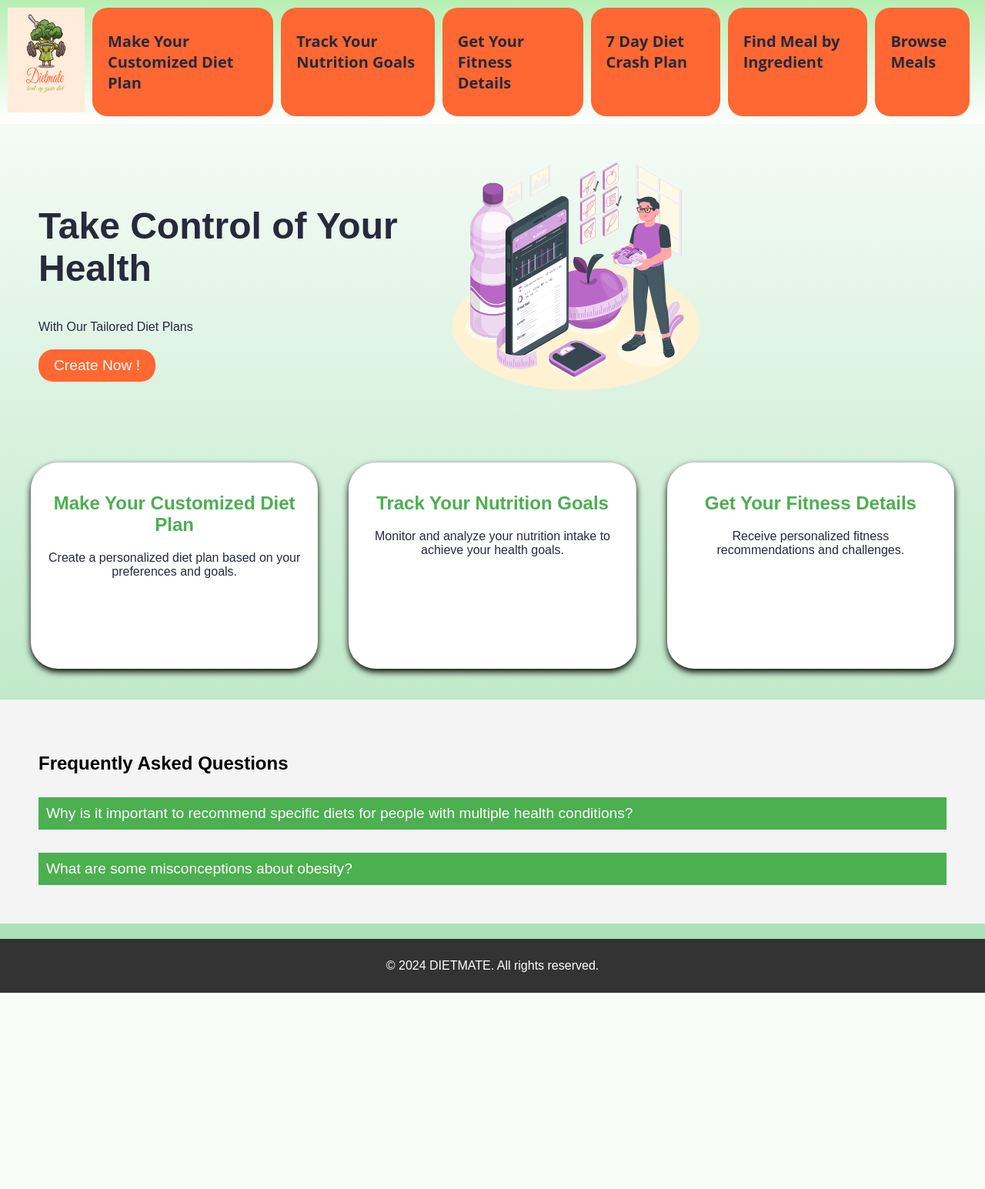
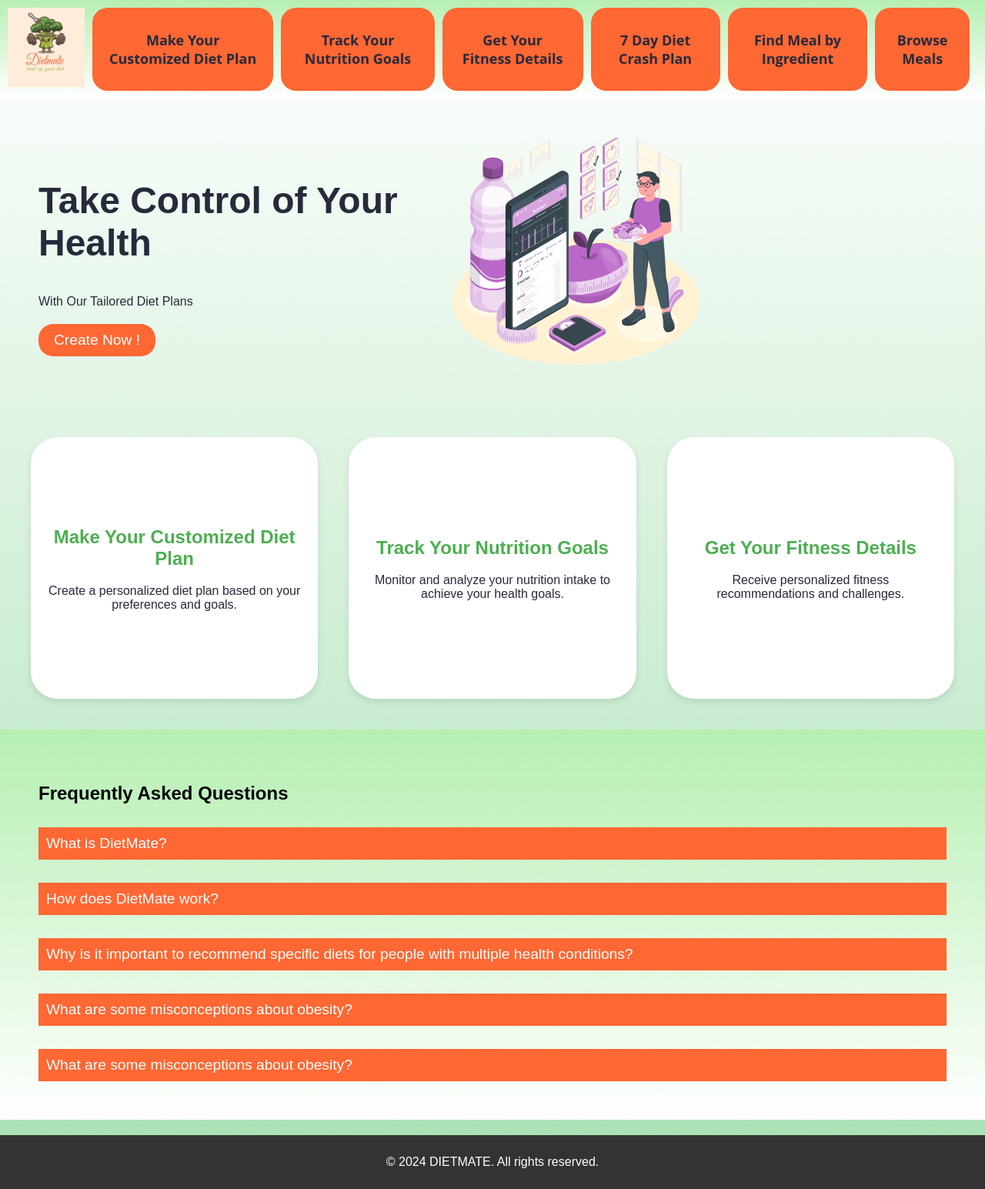
Before and after one commit to utkarsh-2706/DIETMATE---Presonalized-Diet-Recommendations, a PHP site: page / in a window 1280 px wide. Shown: the whole page at 77% size. Before the commit the page ends 1290 px from the top, so only its background shows below. Run offline with PHP 8.4, Linux system fonts and the light colour scheme; some web fonts are replaced.

Commit message:
faqs and bg changed

```diff
--- a/index.html
+++ b/index.html
@@ -76,6 +76,27 @@
     <section class="faq-section">
       <h2>Frequently Asked Questions</h2>
       <div class="faq-item">
+        <button class="question-btn" onclick="toggleAnswer('answer2')">
+          What is DietMate?
+        </button>
+        <div class="answer" id="answer2">
+          DietMate is a personalized dietary planning web application designed
+          to help individuals make informed food choices based on their unique
+          health needs and goals.
+        </div>
+      </div>
+      <div class="faq-item">
+        <button class="question-btn" onclick="toggleAnswer('answer3')">
+          How does DietMate work?
+        </button>
+        <div class="answer" id="answer3">
+          DietMate utilizes advanced AI technology to analyze user data,
+          including health metrics, dietary preferences, and lifestyle factors.
+          Based on this information, it generates personalized diet plans
+          tailored to each user's specific nutritional requirements.
+        </div>
+      </div>
+      <div class="faq-item">
         <button class="question-btn" onclick="toggleAnswer('answer1')">
           Why is it important to recommend specific diets for people with
           multiple health conditions?
@@ -103,10 +124,23 @@
         </div>
       </div>
       <div class="faq-item">
-        <button class="question-btn" onclick="toggleAnswer('answer2')">
+        <button class="question-btn" onclick="toggleAnswer('answer4')">
           What are some misconceptions about obesity?
         </button>
-        <div class="answer" id="answer2">
+        <div class="answer" id="answer4">
+          Some misconceptions about obesity include the belief that it is solely
+          a result of poor willpower or laziness, when in fact it is a complex
+          condition influenced by a variety of factors such as genetics,
+          environment, behaviour, and physiology. Additionally, weight is not
+          always a reliable indicator of health, and individuals of all sizes
+          deserve to be treated with respect and compassion.
+        </div>
+      </div>
+      <div class="faq-item">
+        <button class="question-btn" onclick="toggleAnswer('answer5')">
+          What are some misconceptions about obesity?
+        </button>
+        <div class="answer" id="answer5">
           Some misconceptions about obesity include the belief that it is solely
           a result of poor willpower or laziness, when in fact it is a complex
           condition influenced by a variety of factors such as genetics,
--- a/styles.css
+++ b/styles.css
@@ -49,14 +49,19 @@ nav a {
   padding: 30px 20px;
   display: inline-block;
   transition: background-color 0.3s ease;
-  font-size: 20px;
+  font-size: 18px;
   background-color: #ff6733;
   border-radius: 20px;
   margin-right: 10px;
+  text-align: center;
+}
+
+.nav {
+  /* Add any other styles you want for the navbar */
 }
 
 nav a:hover {
-  background-color: #44d07b;
+  background-color: #ffffff;
 }
 main {
   display: flex;
@@ -69,12 +74,14 @@ main {
   background-color: #fff;
   padding: 20px;
   border-radius: 35px;
-  box-shadow: 0 4px 8px rgba(0, 0, 0, 1);
+  box-shadow: 0 4px 8px rgba(0, 0, 0, 0.1);
   margin: 20px;
   text-align: center;
-  width: 80%; /* Adjust the width as needed */
-  height: 0;
-  padding-bottom: 20%; /* 4:3 aspect ratio (3 / 4 * 100) */
+  width: 90%; /* Adjust the width as needed */
+  height: 300px; /* Adjust the height as needed */
+  display: flex; /* Use flexbox */
+  justify-content: center; /* Center horizontally */
+  align-items: center; /* Center vertically */
   transition: transform 0.3s ease;
   background-size: cover;
   background-position: center;
@@ -160,7 +167,11 @@ main {
 }
 
 .faq-section {
-  background-color: #f4f4f4; /* Adjust background color as needed */
+  background: linear-gradient(
+    to bottom,
+    #b6efb2,
+    #ffffff
+  ); /* Adjust background color as needed */
   padding: 50px;
 }
 
@@ -181,7 +192,7 @@ main {
 }
 
 .question-btn {
-  background-color: #4caf50;
+  background-color: #ff6733;
   color: white;
   padding: 10px;
   font-size: 1.2em;
```
